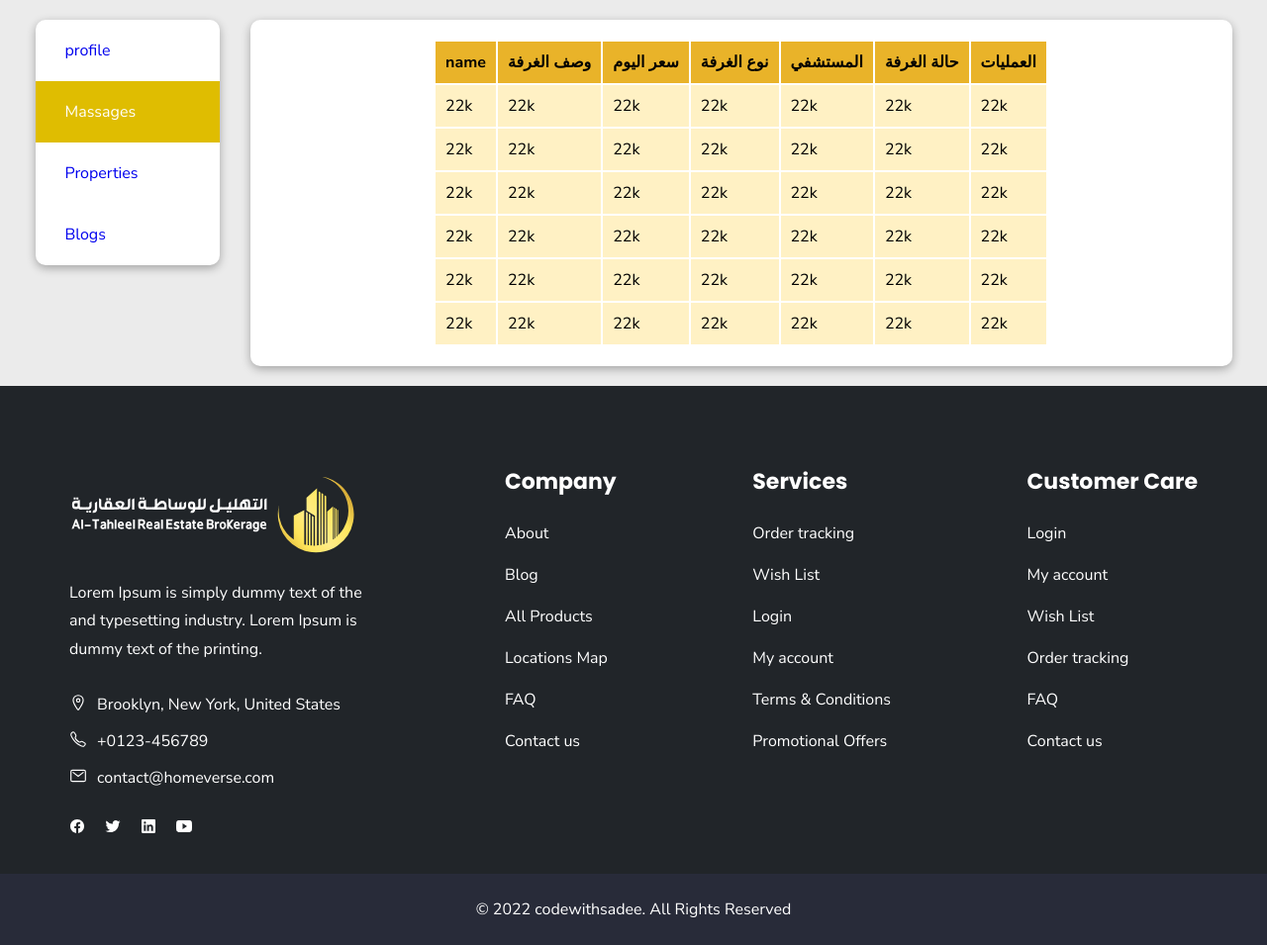
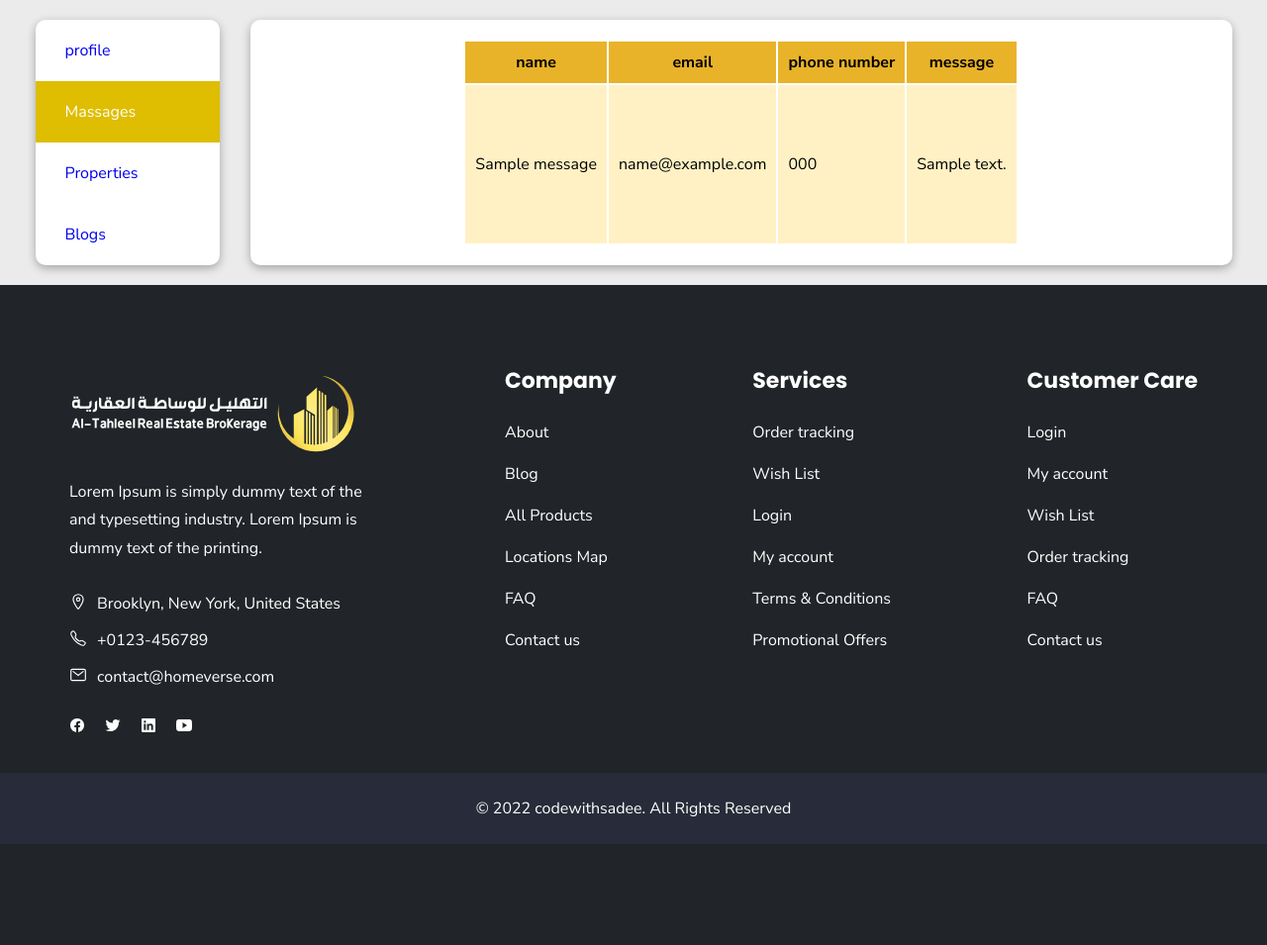
Before and after one commit to mohannadprogrammer/Tahleel, a PHP site: page /masseges.php in a window 1280 px wide. Shown: the part 163-1118 px from the top of the page at 99% size. After the commit the page ends 1016 px from the top, so only its background shows below. Run offline with PHP 8.4, Linux system fonts and the light colour scheme; tables that the repository leaves empty or names only in its code hold one stand-in row (values such as "Sample post").

Commit message:
modifil masseges function

```diff
--- a/functions/database_functions.php
+++ b/functions/database_functions.php
@@ -305,38 +305,11 @@ function regstrion( $name_user, $email_user, $phone_user, $address_user, $nation
 }
 
 
-function deleteuser($id)
+
+function getAllMessages()
 {
     $conn = db_connect();
-    $query = "DELETE FROM `user` where id_user = ".$id;
-    $result = mysqli_query($conn, $query);
-    if (!$result) {
-        echo 'get services  failed! '.mysqli_error($conn);
-        exit;
-    }
-    return true;
-}
-
-
-function booking_room( $booking_room_id, $booking_user_id)
-{
-    $conn = db_connect();
-    $query = "INSERT INTO `booking`( `booking_user_id`, `booking_room_id`)
-    VALUES ($booking_user_id,$booking_room_id)
-";
-    $result = mysqli_query($conn, $query);
-    if (!$result) {
-        echo 'get services  failed! '.mysqli_error($conn);
-        exit;
-    }
-    return $result;
-}
-
-function getAllbooking()
-{
-    $conn = db_connect();
-    $query = "SELECT * FROM `rooms`  , `room_type` ,`hospitle` ,`booking`,`user` WHERE status_room = 'حجز' and booking.booking_user_id = user.id_user and booking.booking_room_id = rooms.id_room and room_type.room_type_id = rooms.tybe_room and rooms.hospitle_room = hospitle.id_hospitle ;
-    ";
+    $query = "SELECT * FROM `message` ";
     $result = mysqli_query($conn, $query);
     if (!$result) {
         echo 'get services  failed! '.mysqli_error($conn);
--- a/masseges.php
+++ b/masseges.php
@@ -2,11 +2,16 @@
 <?php
     $title = 'Add Hospetl';
     require_once './template/header.php';
-    // require_once './functions/database_functions.php';
+    require_once './functions/database_functions.php';
     $name="";
     $email="";
     $phone="";
     $massage="";
+
+    $result1 = getAllMessages();
+
+
+
     ?>
     <main>
     <article>
@@ -24,69 +29,34 @@
         <thead>
             <tr>
             <th>name</th>
-            <th>وصف الغرفة</th>
-            <th>سعر اليوم</th>
-            <th>نوع الغرفة</th>
-            <th> المستشفي</th>
-            <th>حالة الغرفة</th>
-            <th>العمليات</th>
+            <th>email</th>
+            <th>phone number</th>
+            <th>message</th>
             </tr>
         </thead>
         <tbody>
+        <?php
+                    if($result1){
+                        foreach ($result1 as $row){
+?>
             <tr>
-                <td>22k</td>
-                <td>22k</td>
-                <td>22k</td>
-                <td>22k</td>
-                <td>22k</td>
-                <td>22k</td>
-                <td>22k</td>
+
+<td><?=$row['name']?></td>
+                <td><?=$row['email']?></td>
+                <td><?=$row['phone_number']?></td>
+                <td><?=$row['message']?></td>
             </tr>
-            <tr>
-                <td>22k</td>
-                <td>22k</td>
-                <td>22k</td>
-                <td>22k</td>
-                <td>22k</td>
-                <td>22k</td>
-                <td>22k</td>
-            </tr>
-            <tr>
-                <td>22k</td>
-                <td>22k</td>
-                <td>22k</td>
-                <td>22k</td>
-                <td>22k</td>
-                <td>22k</td>
-                <td>22k</td>
-            </tr>
-            <tr>
-                <td>22k</td>
-                <td>22k</td>
-                <td>22k</td>
-                <td>22k</td>
-                <td>22k</td>
-                <td>22k</td>
-                <td>22k</td>
-            </tr>
-            <tr>
-                <td>22k</td>
-                <td>22k</td>
-                <td>22k</td>
-                <td>22k</td>
-                <td>22k</td>
-                <td>22k</td>
-                <td>22k</td>
-            </tr>
-            <tr>
-                <td>22k</td>
-                <td>22k</td>
-                <td>22k</td>
-                <td>22k</td>
-                <td>22k</td>
-                <td>22k</td>
-                <td>22k</td>
-            </tr>
+
+<?php
+                    }}else{
+?>
+
+<?php
+                    }
+                    ?>
+
+
+
         </tbody>
             </table>
         </div>
```
